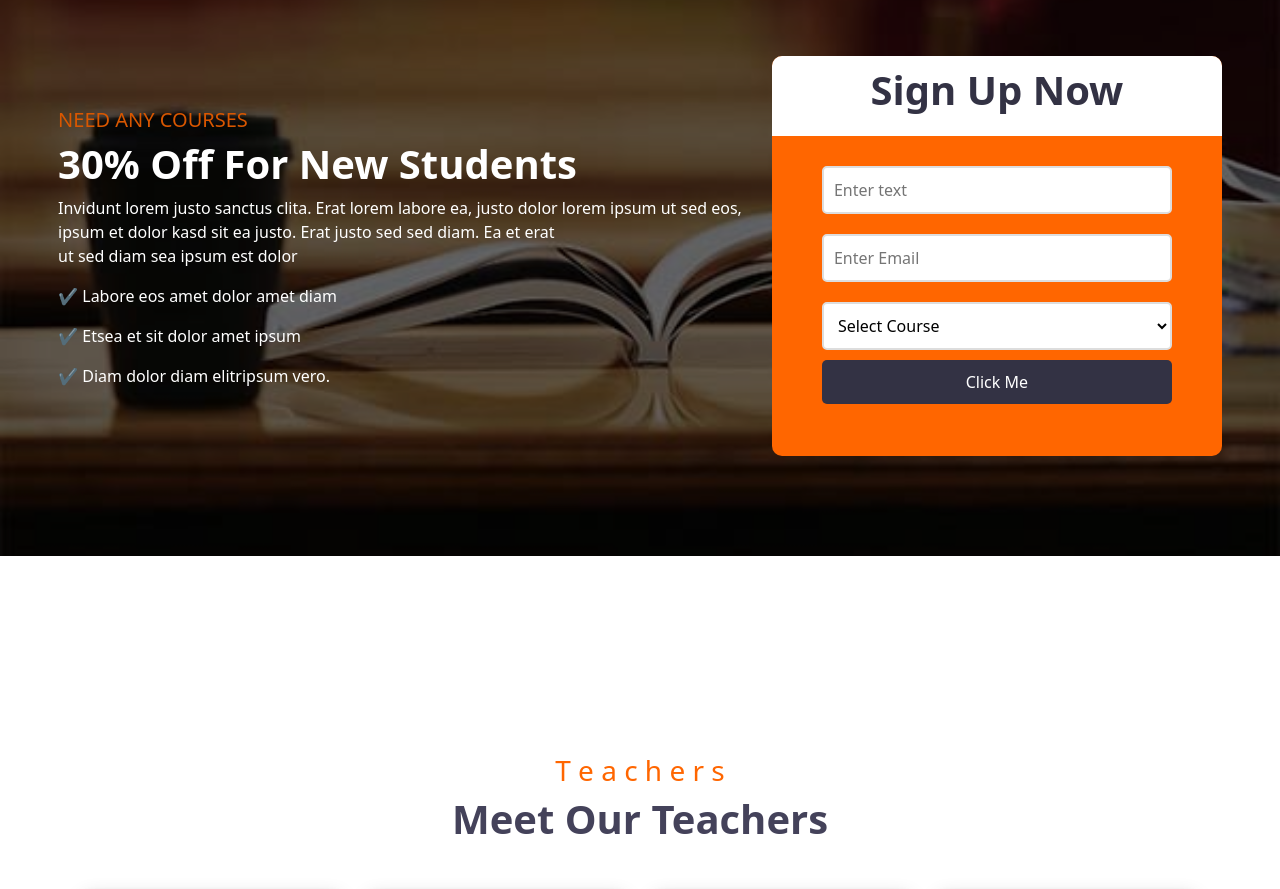
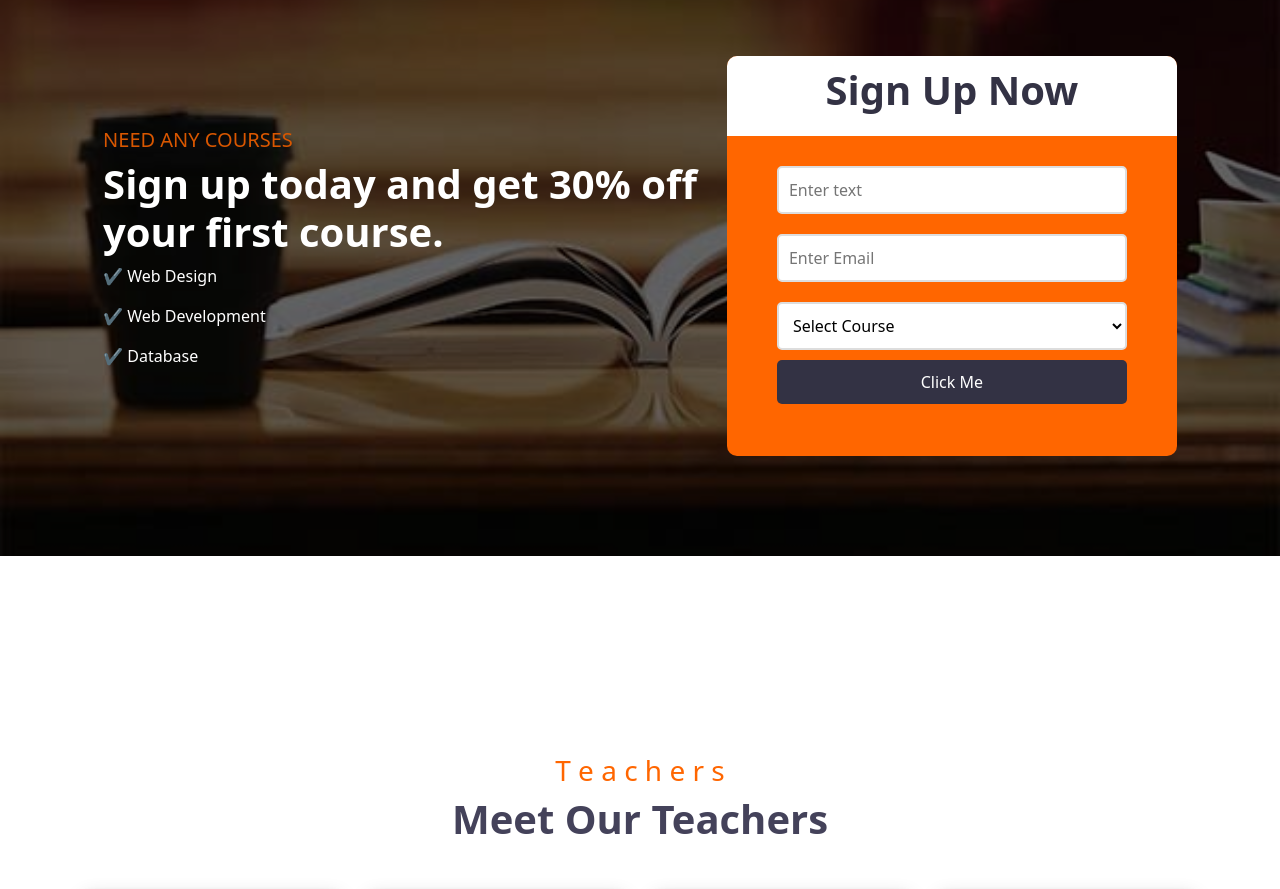
Before and after one commit to Adedamola077512/Boldlink, a React (Vite) app: page / in a window 1280 px wide. Shown: the part 3680-4569 px from the top of the page. Built offline with nearby package versions, Linux system fonts and the light colour scheme; grey boxes are pictures that could not be loaded.

Commit message:
text css

```diff
--- a/src/Course.css
+++ b/src/Course.css
@@ -84,5 +84,6 @@
     height: 190px;
     border-bottom-right-radius: 10px;
     border-bottom-left-radius: 10px;
+    /* border-bottom-left-radius: 10px; */
   }
 }
--- a/src/SignUp.jsx
+++ b/src/SignUp.jsx
@@ -13,23 +13,17 @@ const SignUp = () => {
         <div className="need-content">
           <h5 className="need">NEED ANY COURSES</h5>
           <h1 className="Off">
-            <b>30% Off For New Students</b>
+            <b>Sign up today and get 30% off <br />
+            your first course.</b>
           </h1>
-          <p className="Invidunt">
-            Invidunt lorem justo sanctus clita. Erat lorem labore ea, justo dolor lorem ipsum ut sed eos,
-            <br />
-            ipsum et dolor kasd sit ea justo. Erat justo sed sed diam. Ea et erat
-            <br />
-            ut sed diam sea ipsum est dolor
+          <p>
+            <span className="marks">✔</span> Web Design
           </p>
           <p>
-            <span className="marks">✔</span> Labore eos amet dolor amet diam
+            <span className="marks">✔</span> Web Development
           </p>
           <p>
-            <span className="marks">✔</span> Etsea et sit dolor amet ipsum
-          </p>
-          <p>
-            <span className="marks">✔</span> Diam dolor diam elitripsum vero.
+            <span className="marks">✔</span> Database
           </p>
         </div>
 
```
